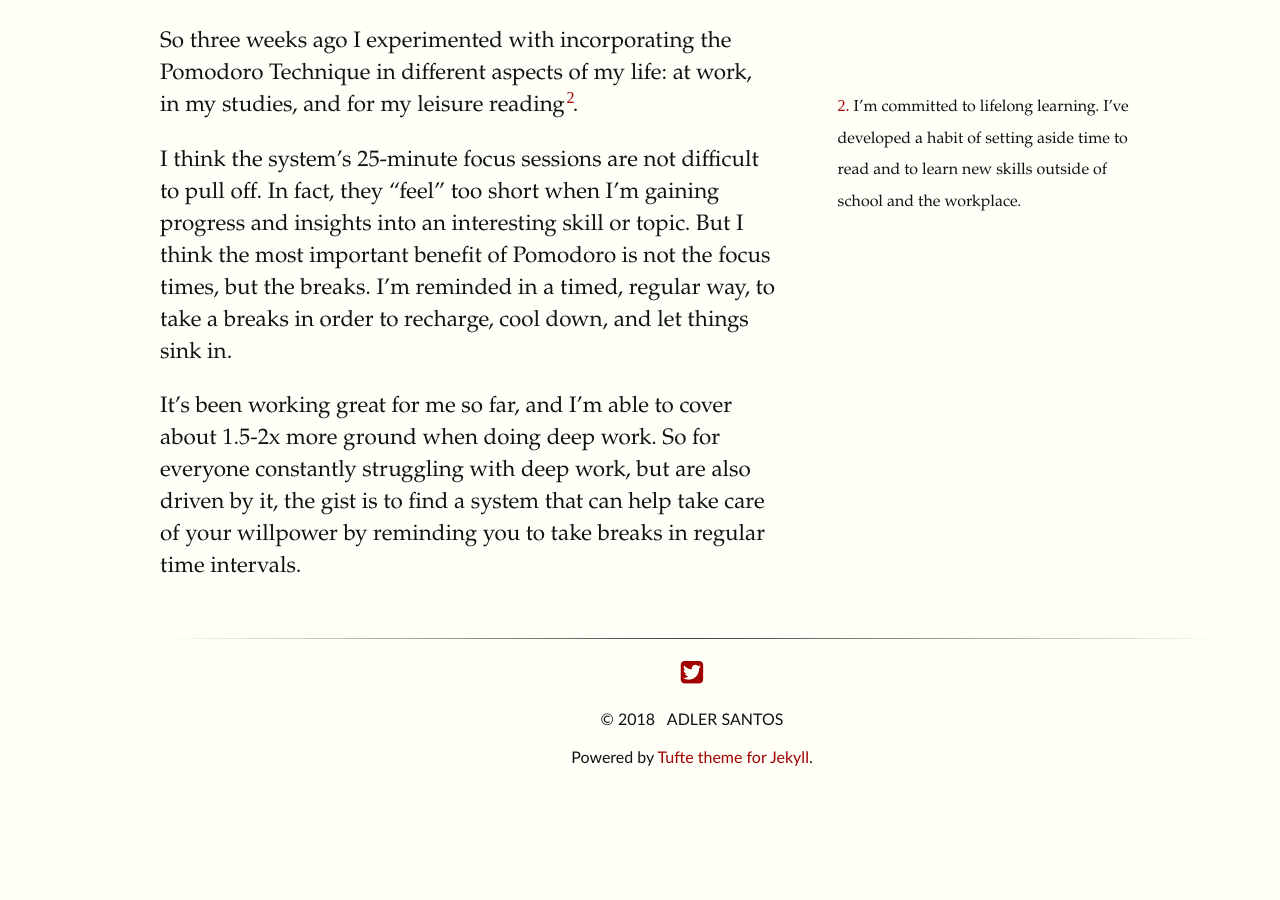
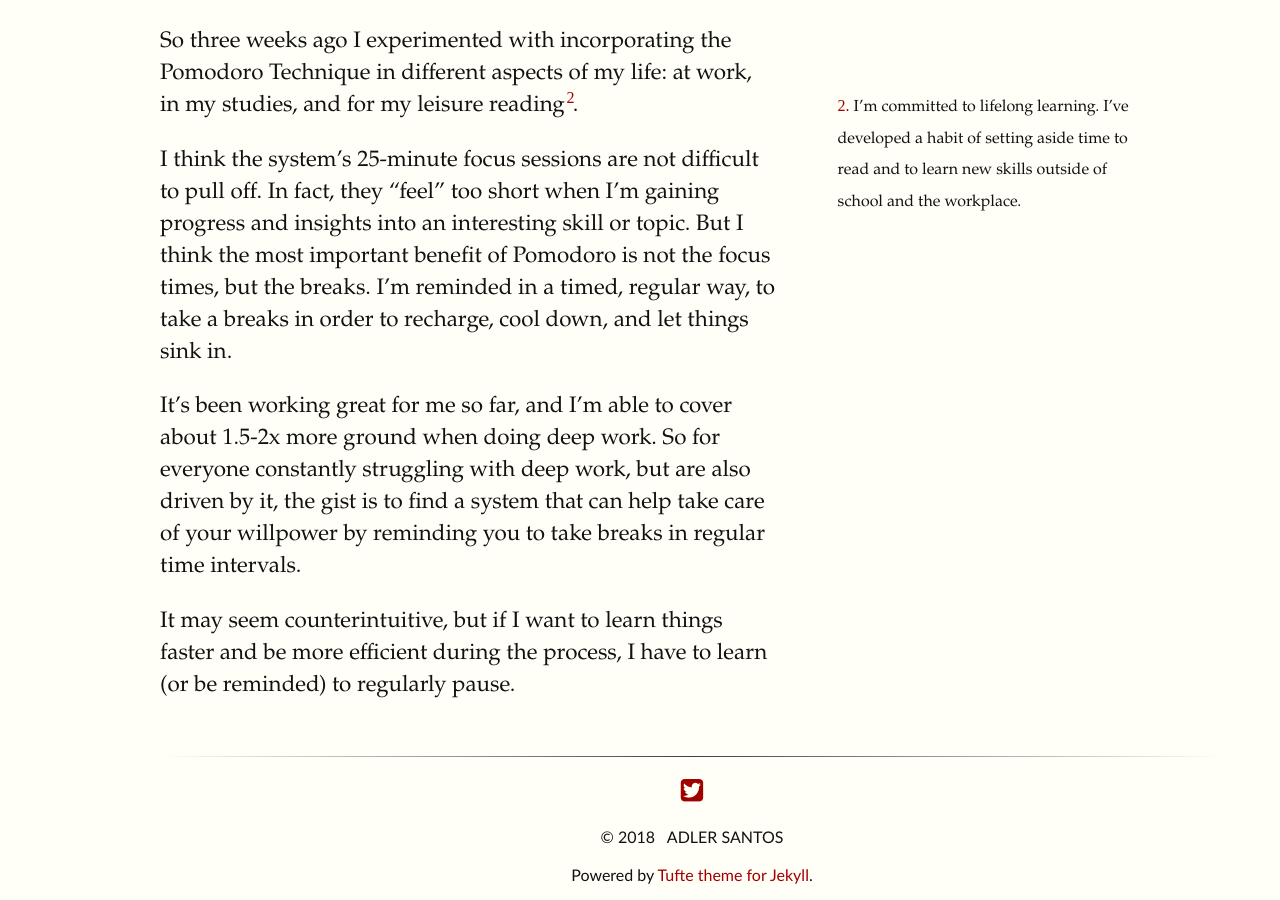
Before and after one commit to adlersantos/adlersantos.github.io, a Jekyll site: the page built from _posts/2018-01-27-deep-work-taking-breaks.md, in a window 1280 px wide and 900 px high, scrolled down 1043 px. Built offline with Jekyll 4.4.1, drawn with Linux system fonts in a browser that asks for light colours; before the commit the page ends 1825 px from its top, so only the background shows below that.

Commit message:
added final thought on pausing

```diff
--- a/_posts/2018-01-27-deep-work-taking-breaks.md
+++ b/_posts/2018-01-27-deep-work-taking-breaks.md
@@ -17,3 +17,5 @@ So three weeks ago I experimented with incorporating the Pomodoro Technique in d
 I think the system's 25-minute focus sessions are not difficult to pull off. In fact, they "feel" too short when I'm gaining progress and insights into an interesting skill or topic. But I think the most important benefit of Pomodoro is not the focus times, but the breaks. I'm reminded in a timed, regular way, to take a breaks in order to recharge, cool down, and let things sink in.
 
 It's been working great for me so far, and I'm able to cover about 1.5-2x more ground when doing deep work. So for everyone constantly struggling with deep work, but are also driven by it, the gist is to find a system that can help take care of your willpower by reminding you to take breaks in regular time intervals.
+
+It may seem counterintuitive, but if I want to learn things faster and be more efficient during the process, I have to learn (or be reminded) to regularly pause.
```
